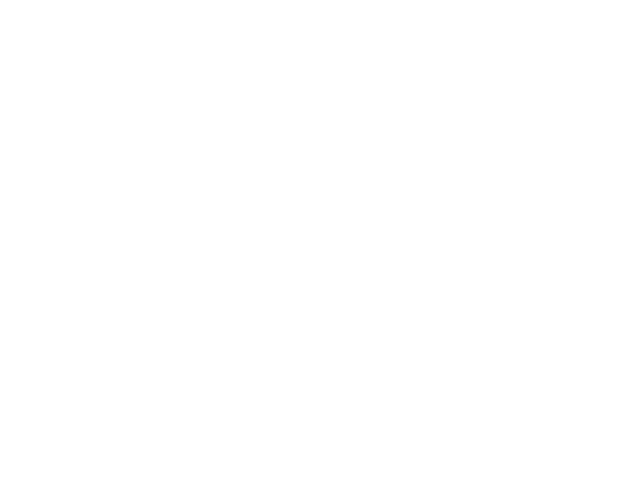
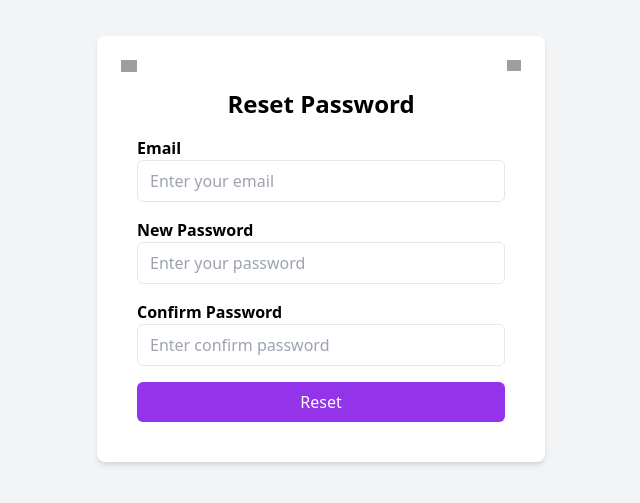
Before and after one commit to mohdsaif00/LMS-Project, a React (Vite) app in the folder frontend/: page /resetpassword in a window 1280 px wide. Before the commit this address had no page. Shown: the part 151-654 px from the top of the page, without its empty margins (319-959 px from the left). Built offline with nearby package versions, Linux system fonts and the light colour scheme; grey boxes are pictures that could not be loaded.

Commit message:
Tausif->Frontend Forgot, Reset password and Verify OTP Done

```diff
--- a/frontend/src/App.jsx
+++ b/frontend/src/App.jsx
@@ -2,8 +2,8 @@
 import Home from './pages/Home'
 import Register from './pages/Register'
 import Login from './pages/Login'
-
-
+import ForgotPassword from './components/Forgotpass'
+import ResetPassword from './components/ResetPass'
 function App() {
 
   return (
@@ -12,6 +12,8 @@
       <Route path="/" element={<Home />} />
       <Route path="/register" element={<Register />} />
       <Route path="/login" element={<Login />} />
+      <Route path="/forgotpassword" element={<ForgotPassword />} />
+      <Route path="/resetpassword" element={<ResetPassword />} />
     </Routes>
     </BrowserRouter>
   )
--- /dev/null
+++ b/frontend/src/components/Forgotpass.jsx
@@ -0,0 +1,106 @@
+import { useState } from 'react';
+import { Link, useNavigate } from 'react-router-dom';
+import { handleError, handleSuccess } from '../utils/handleMessage';
+
+export default function ForgotPassword() {
+    const navigate = useNavigate();
+    const [forgotData, setForgotData] = useState({ email: "" });
+    const [showOtpField, setShowOtpField] = useState(false);
+    const [otp, setOtp] = useState("");
+
+    const handleChange = (e) => {
+        const { name, value } = e.target;
+        setForgotData({ ...forgotData, [name]: value });
+    };
+
+    const handleSubmit = async (e) => {
+        e.preventDefault();
+
+        const { email } = forgotData;
+
+        if (!email) {
+            return handleError("Email is required");
+        }
+
+        try {
+            if (!showOtpField) {
+                // Step 1: Generate OTP
+                const response = await fetch("http://localhost:5000/api/forgot-password", {
+                    method: "POST",
+                    headers: { "Content-Type": "application/json" },
+                    body: JSON.stringify({ email }),
+                });
+
+                const data = await response.json();
+                const { success, message } = data;
+
+                if (success) {
+                    handleSuccess(message);
+                    setShowOtpField(true);
+                } else {
+                    handleError(message);
+                }
+
+            } else {
+                // Step 2: Verify OTP
+                if (!otp) return handleError("OTP is required");
+
+                const response = await fetch("http://localhost:5000/api/verify-otp", {
+                    method: "POST",
+                    headers: { "Content-Type": "application/json" },
+                    body: JSON.stringify({ email, otp }),
+                });
+
+                const data = await response.json();
+                const { success, message } = data;
+
+                if (success) {
+                    handleSuccess(message);
+                    // Navigate to Reset Password page
+                    setTimeout(() => {
+                        navigate("/resetpassword");
+                    }, 300);
+                } else {
+                    handleError(message);
+                }
+            }
+        } catch (error) {
+            handleError(error.message || "Something went wrong");
+        }
+    };
+
+    return (
+        <div className="min-h-screen flex items-center justify-center bg-gray-100">
+            <div className="bg-white p-6 rounded-lg shadow-md w-full max-w-md">
+                <div className="flex justify-between">
+                    <Link to="/"><img src="https://uploads.onecompiler.io/42zhuec4k/43n7479rc/left-arrow.png" alt="" className="w-[16px]" /></Link>
+                    <Link to="/"><img src="https://uploads.onecompiler.io/42zhuec4k/43n7479rc/close.png" alt="" className="w-[14px]" /></Link>
+                </div>
+                <form className="space-y-4 p-4" onSubmit={handleSubmit}>
+                    <h2 className="text-2xl font-bold flex items-center justify-center">
+                        {showOtpField ? "Verify OTP" : "Forgot Password"}
+                    </h2>
+
+                    <div>
+                        <label className="block font-semibold" htmlFor="email">Email</label>
+                        <input id="email" type="email" name="email" placeholder="Enter your email" className="w-full px-3 py-2 border rounded-md focus:outline-none focus:ring-2 focus:ring-purple-500" onChange={handleChange} value={forgotData.email} required disabled={showOtpField} />
+                    </div>
+
+                    {showOtpField && (
+                        <div>
+                            <label className="block font-semibold" htmlFor="otp">OTP</label>
+                            <input id="otp" type="text" name="otp" placeholder="Enter OTP" className="w-full px-3 py-2 border rounded-md focus:outline-none focus:ring-2 focus:ring-purple-500" value={otp} onChange={(e) => setOtp(e.target.value)} required />
+                        </div>
+                    )}
+
+                    <button
+                        className="w-full bg-purple-600 text-white py-2 rounded-md hover:bg-purple-700 transition hover:scale-105"
+                        type="submit"
+                    >
+                        {showOtpField ? "Verify OTP" : "Generate OTP"}
+                    </button>
+                </form>
+            </div>
+        </div>
+    );
+}
--- /dev/null
+++ b/frontend/src/components/ResetPass.jsx
@@ -0,0 +1,83 @@
+import { useState } from 'react';
+import { Link, useNavigate } from 'react-router-dom';
+import { handleError, handleSuccess } from '../utils/handleMessage';
+
+export default function ResetPassword() {
+
+    const navigate = useNavigate();
+    const [resetPassData, setResetPassData] = useState({
+        email: "",
+        password: "",
+        confirmPass: ""
+    });
+
+    const handleChange = (e) => {
+        const { name, value } = e.target;
+        setResetPassData({ ...resetPassData, [name]: value });
+    };
+
+    const handleSubmit = async (e) => {
+        e.preventDefault();
+
+        const { email, password, confirmPass } = resetPassData;
+
+        if (!email || !password || !confirmPass) {
+            return handleError("All field are required");
+        }
+
+        try {
+            const response = await fetch("http://localhost:5000/api/reset-password", {
+                method: "POST",
+                headers: { "Content-Type": "application/json" },
+                body: JSON.stringify( resetPassData ),
+            });
+
+            const data = await response.json();
+            const { success, message } = data;
+
+            if (success) {
+                handleSuccess(message);
+                setTimeout(() => {
+                    navigate("/");
+                }, 300);
+            } else {
+                handleError(message);
+            }
+
+        } catch (error) {
+            handleError(error.message || "Something went wrong");
+        }
+    };
+
+
+    return (
+        <div className="min-h-screen flex items-center justify-center bg-gray-100 ">
+            <div className="bg-white p-6 rounded-lg shadow-md w-full max-w-md ">
+                <div className='flex justify-between '>
+                    <Link to="/"><img src="https://uploads.onecompiler.io/42zhuec4k/43n7479rc/left-arrow.png" alt="" className='w-[16px]' /></Link>
+                    <Link to="/"><img src="https://uploads.onecompiler.io/42zhuec4k/43n7479rc/close.png" alt="" className='w-[14px]' /></Link>
+                </div>
+                <form className="space-y-4 p-4" onSubmit={handleSubmit}>
+                    <h2 className="text-2xl font-bold flex items-center justify-center">Reset Password</h2>
+                    <div>
+                        <label className="block font-semibold" htmlFor="email">Email</label>
+                        <input id="email" type="email" name='email' placeholder="Enter your email" className="w-full px-3 py-2 border rounded-md focus:outline-none focus:ring-2 focus:ring-purple-500" onChange={handleChange} value={resetPassData.email} required />
+                    </div>
+                    <div>
+                        <label className="block font-semibold" htmlFor="password">New Password</label>
+                        <input id="password" type="text" name='password' placeholder="Enter your password" className="w-full px-3 py-2 border rounded-md focus:outline-none focus:ring-2 focus:ring-purple-500" onChange={handleChange} value={resetPassData.password} required />
+                    </div>
+                    <div>
+                        <label className="block font-semibold" htmlFor="confirmPassword">Confirm Password</label>
+                        <input id="confirmPassword" type="text" name='confirmPass' placeholder="Enter confirm password" className="w-full px-3 py-2 border rounded-md focus:outline-none focus:ring-2 focus:ring-purple-500" onChange={handleChange} value={resetPassData.confirmPass} required />
+                    </div>
+
+                    <button className="w-full bg-purple-600 text-white py-2 rounded-md hover:bg-purple-700 transition hover:scale-105" type="submit" >Reset</button>
+                </form>
+
+
+
+            </div>
+        </div>
+    );
+}
--- a/frontend/src/components/courses.jsx
+++ b/frontend/src/components/courses.jsx
@@ -118,7 +118,7 @@
 
 
   const renderCard = (course) => (
-    <div key={course.id} className="bg-white rounded-xl shadow border overflow-hidden">
+    <div key={course.id} className="bg-white rounded-xl shadow border overflow-hidden easy-in-out transition hover:scale-105 cursor-pointer">
       <div className={`${bgColors[course.name] || 'bg-gray-300'} p-8`}>
         <div className='flex justify-center items-center '>
           <img src={course.image} alt="JavaScript" className="h-10 w-10" />
--- a/frontend/src/pages/Login.jsx
+++ b/frontend/src/pages/Login.jsx
@@ -12,7 +12,7 @@
   const handleChange = (e) => {
     const { name, value } = e.target;
     console.log(name, value);
-    const copyLoginData = { ...loginData};
+    const copyLoginData = { ...loginData };
     copyLoginData[name] = value;
     setLoginData(copyLoginData);
   }
@@ -40,7 +40,7 @@
       if (success) {
         handleSuccess(message);
         setTimeout(() => {
-        navigate("/home");
+          navigate("/");
         }, 500);
       } else {
         handleError(message);
@@ -55,20 +55,31 @@
   return (
     <div className="min-h-screen flex items-center justify-center bg-gray-100 ">
       <div className="bg-white p-6 rounded-lg shadow-md w-full max-w-md ">
+        <div className='flex justify-between '>
+          <Link to="/"><img src="https://uploads.onecompiler.io/42zhuec4k/43n7479rc/left-arrow.png" alt="" className='w-[16px]' /></Link>
+          <Link to="/"><img src="https://uploads.onecompiler.io/42zhuec4k/43n7479rc/close.png" alt="" className='w-[14px]' /></Link>
+        </div>
         <form className="space-y-4 p-4" onSubmit={handleSubmit}>
           <h2 className="text-3xl font-bold flex items-center justify-center">Sign In</h2>
           <div>
             <label className="block font-semibold" htmlFor="email">Email</label>
-            <input id="email" type="email" name='email' placeholder="Enter your email" className="w-full px-3 py-2 border rounded-md focus:outline-none focus:ring-2 focus:ring-purple-500" onChange={handleChange} value={loginData.email} required/>
+            <input id="email" type="email" name='email' placeholder="Enter your email" className="w-full px-3 py-2 border rounded-md focus:outline-none focus:ring-2 focus:ring-purple-500" onChange={handleChange} value={loginData.email} required />
           </div>
           <div>
             <label className="block font-semibold" htmlFor="password">Password</label>
-            <input id="password" type="password" name='password' placeholder="********" className="w-full px-3 py-2 border rounded-md focus:outline-none focus:ring-2 focus:ring-purple-500" onChange={handleChange} value={loginData.password} required/>
+            <input id="password" type="password" name='password' placeholder="********" className="w-full px-3 py-2 border rounded-md focus:outline-none focus:ring-2 focus:ring-purple-500" onChange={handleChange} value={loginData.password} required />
           </div>
-          <button className="w-full bg-purple-600 text-white py-2 rounded-md hover:bg-purple-700 transition" type="submit" >Login</button>
+          <div className="flex justify-between">
+            <div className='flex '><input type="checkbox" className="nr-2 accent-purple-600" />
+            <p className="text-l">Remember me</p></div>
+
+          <Link to="/forgotpassword" className="text-purple-600 hover:underline ml-1">Forgot Password?</Link>
+          </div>
+          <button className="w-full bg-purple-600 text-white py-2 rounded-md hover:bg-purple-700 transition hover:scale-105" type="submit" >Login</button>
         </form>
 
-        <div className="flex justify-center space-x-4 mt-6">
+
+        <div className="flex justify-center space-x-4 mt-4">
 
           <Link to="https://www.facebook.com/"><img src="https://assets.onecompiler.app/42zhuec4k/43mnndgxm/youtube-social-media-facebook-logo-computer-icons-irina-shayk-Picsart-BackgroundRemover.jpg" alt="logo" className="w-[40px] p-1 border-2 border-gray-500 rounded-md  " /></Link>
           <Link to="https://www.twitter.com/"><img src="https://encrypted-tbn0.gstatic.com/images?q=tbn:ANd9GcSEIS-7gWOC28DCrh5twLruzE_DgQFB40lvRA&s" className="w-[40px] p-2 border-2 border-gray-500 rounded-md" /></Link>
```
Also changed, not shown: frontend/src/components/header.jsx (+8 -7 lines), frontend/src/pages/Home.jsx (+8 -8 lines), frontend/src/pages/Register.jsx (+10 -5 lines). Lines whose indentation alone changed are shown as unchanged.
